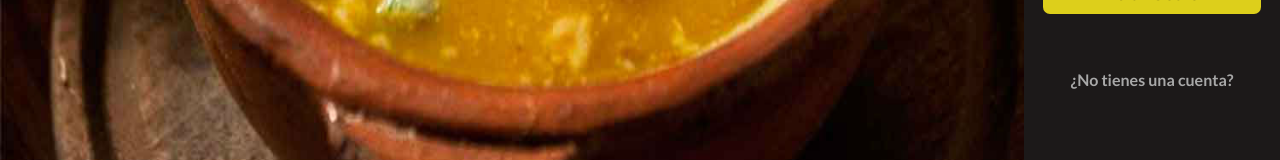
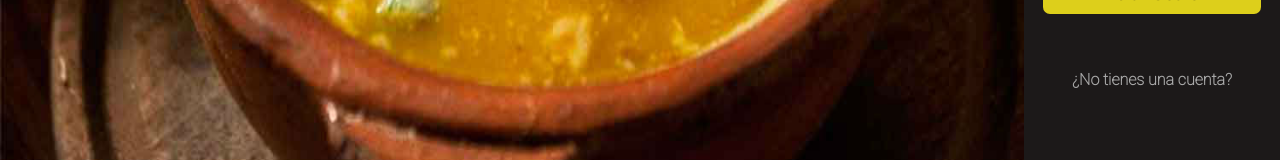
Before and after one commit to lorddesert/sesion-del-locro, a React app: page / in a window 1280 px wide. Shown: the part 553-713 px from the top of the page. Built offline with nearby package versions, Linux system fonts and the light colour scheme.

Commit message:
font changed to Roboto

```diff
--- a/src/components/SecondaryButton/SecondaryButton.scss
+++ b/src/components/SecondaryButton/SecondaryButton.scss
@@ -8,7 +8,7 @@
 .SecondaryButton {
   padding: .5em;
     button {
-      font-family: 'Lato', Verdana, Geneva, Tahoma, sans-serif;
+      font-family: 'Roboto', Verdana, Geneva, Tahoma, sans-serif;
       font-size: 1.5rem;
       font-weight: bold;
       cursor: pointer;
```
